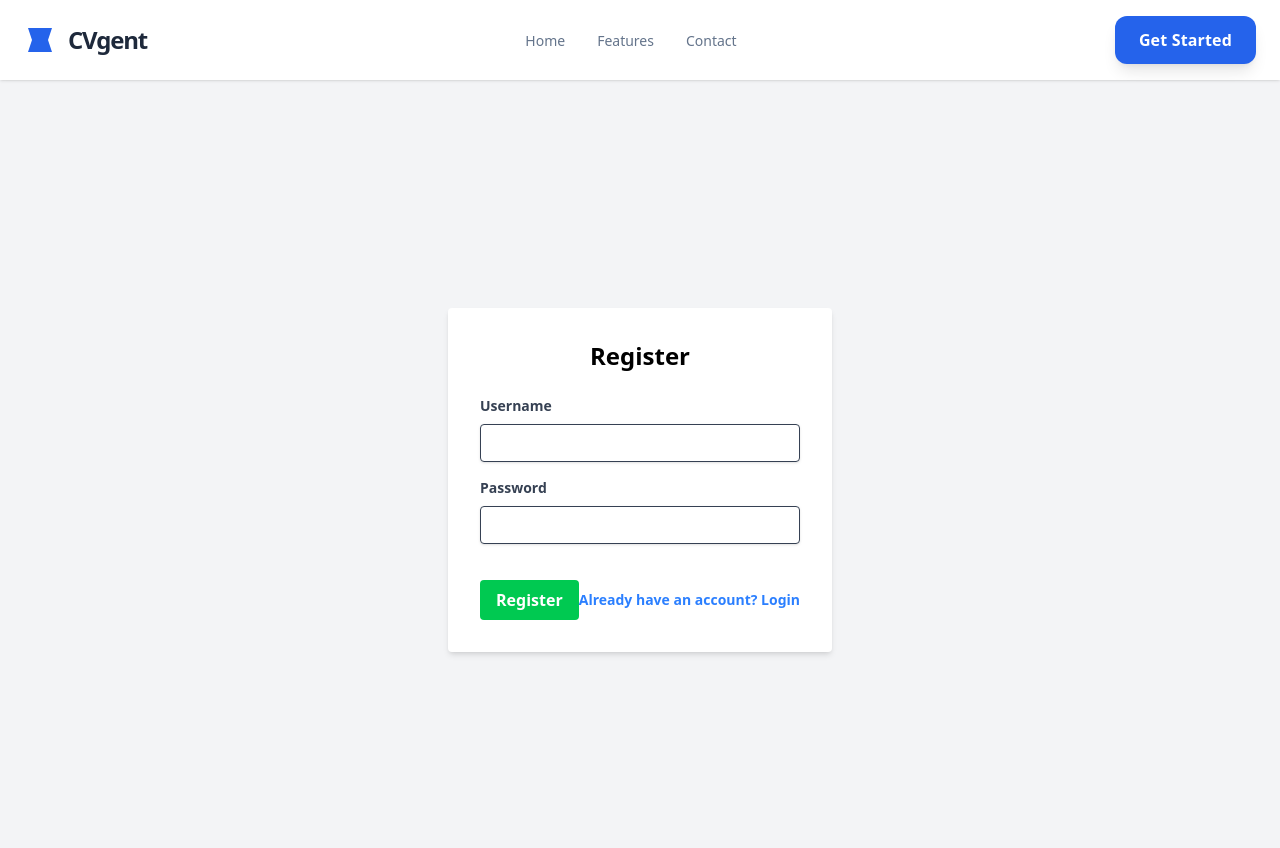
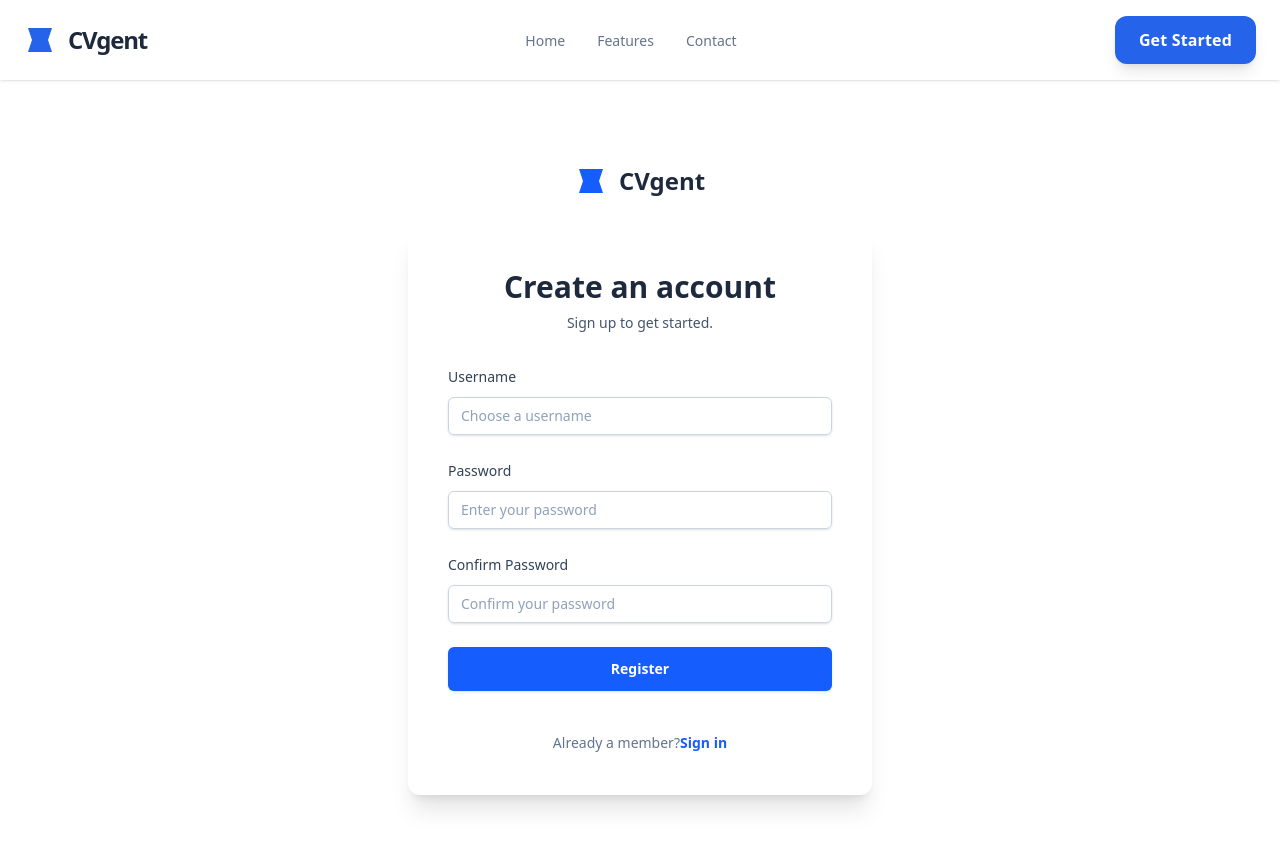
Before and after one commit to Ysen0603/cvgent, a Next.js app in the folder frontend/: page /register in a window 1280 px wide. Shown: the top 848 px of the page. Built offline with nearby package versions, Linux system fonts and the light colour scheme; no server answers.

Commit message:
Enhance layout and styling for RegisterForm; add email and confirm password fields, improve error handling and UI/UX

```diff
--- a/frontend/app/layout.tsx
+++ b/frontend/app/layout.tsx
@@ -28,7 +28,7 @@ export default function RootLayout({
   return (
     <html lang="en">
       <body
-        className={`${geistSans.variable} ${geistMono.variable} antialiased`}
+        className={`${geistSans.variable} ${geistMono.variable} antialiased min-h-screen flex flex-col`}
       >
         <AuthProvider>
           <Navbar /> {/* Add Navbar here */}
--- a/frontend/components/auth/RegisterForm.tsx
+++ b/frontend/components/auth/RegisterForm.tsx
@@ -5,63 +5,118 @@ import Link from 'next/link';
 
 const RegisterForm: React.FC = () => {
   const [username, setUsername] = useState('');
+  const [email, setEmail] = useState('');
   const [password, setPassword] = useState('');
+  const [password2, setPassword2] = useState(''); // For confirm password
   const [error, setError] = useState('');
   const { register } = useAuth();
 
   const handleSubmit = async (e: React.FormEvent) => {
     e.preventDefault();
     setError('');
-    const success = await register(username, password);
+
+    if (password !== password2) {
+      setError('Passwords do not match.');
+      return;
+    }
+
+    const success = await register(username, password); // Assuming register function takes email now
     if (!success) {
       setError('Registration failed. Please try again.');
     }
   };
 
   return (
-    <div className="flex flex-col items-center justify-center min-h-screen bg-gray-100">
-      <div className="p-8 bg-white rounded shadow-md w-96">
-        <h2 className="text-2xl font-bold mb-6 text-center">Register</h2>
-        <form onSubmit={handleSubmit}>
-          {error && <p className="text-red-500 text-sm mb-4">{error}</p>}
-          <div className="mb-4">
-            <label className="block text-gray-700 text-sm font-bold mb-2" htmlFor="username">
+    <div className="relative flex min-h-screen flex-col justify-center overflow-hidden">
+      <div className="mx-auto flex w-full max-w-lg flex-col px-6">
+        <div className="flex items-center justify-center gap-3 mb-8">
+          <div className="text-blue-600">
+            <svg className="h-8 w-8" fill="currentColor" viewBox="0 0 48 48">
+              <path d="M6 6H42L36 24L42 42H6L12 24L6 6Z"></path>
+            </svg>
+          </div>
+          <h1 className="text-2xl font-bold text-slate-800">CVgent</h1>
+        </div>
+        <div className="rounded-xl bg-white p-6 shadow-xl sm:p-10">
+          <div className="w-full">
+            <div className="text-center">
+              <h2 className="text-3xl font-bold text-slate-800">Create an account</h2>
+              <p className="mt-2 text-sm text-slate-600">Sign up to get started.</p>
+            </div>
+            <div className="mt-8">
+              <form onSubmit={handleSubmit} className="space-y-6">
+                <div>
+                  <label className="block text-sm font-medium leading-6 text-slate-700" htmlFor="username">
                     Username
                   </label>
+                  <div className="mt-2">
                     <input
+                      autoComplete="username"
+                      className="form-input block w-full px-3 py-2 border border-slate-300 rounded-md shadow-sm placeholder-slate-400 focus:outline-none focus:ring-blue-600 focus:border-blue-600 sm:text-sm"
+                      id="username"
+                      name="username"
+                      placeholder="Choose a username"
                       type="text"
-              id="username"
-              className="shadow appearance-none border rounded w-full py-2 px-3 text-gray-700 leading-tight focus:outline-none focus:shadow-outline"
                       value={username}
                       onChange={(e) => setUsername(e.target.value)}
                       required
                     />
                   </div>
-          <div className="mb-6">
-            <label className="block text-gray-700 text-sm font-bold mb-2" htmlFor="password">
+                </div>
+
+                <div>
+                  <label className="block text-sm font-medium leading-6 text-slate-700" htmlFor="password">
                     Password
                   </label>
+                  <div className="mt-2">
                     <input
+                      autoComplete="new-password"
+                      className="form-input block w-full px-3 py-2 border border-slate-300 rounded-md shadow-sm placeholder-slate-400 focus:outline-none focus:ring-blue-600 focus:border-blue-600 sm:text-sm"
+                      id="password"
+                      name="password"
+                      placeholder="Enter your password"
                       type="password"
-              id="password"
-              className="shadow appearance-none border rounded w-full py-2 px-3 text-gray-700 mb-3 leading-tight focus:outline-none focus:shadow-outline"
                       value={password}
                       onChange={(e) => setPassword(e.target.value)}
                       required
                     />
                   </div>
-          <div className="flex items-center justify-between">
+                </div>
+                <div>
+                  <label className="block text-sm font-medium leading-6 text-slate-700" htmlFor="password2">
+                    Confirm Password
+                  </label>
+                  <div className="mt-2">
+                    <input
+                      autoComplete="new-password"
+                      className="form-input block w-full px-3 py-2 border border-slate-300 rounded-md shadow-sm placeholder-slate-400 focus:outline-none focus:ring-blue-600 focus:border-blue-600 sm:text-sm"
+                      id="password2"
+                      name="password2"
+                      placeholder="Confirm your password"
+                      type="password"
+                      value={password2}
+                      onChange={(e) => setPassword2(e.target.value)}
+                      required
+                    />
+                  </div>
+                </div>
+                <div>
                   <button
+                    className="flex w-full justify-center rounded-md bg-blue-600 px-3 py-2.5 text-sm font-semibold leading-6 text-white shadow-sm hover:bg-blue-500 focus-visible:outline focus-visible:outline-2 focus-visible:outline-offset-2 focus-visible:outline-blue-600"
                     type="submit"
-              className="bg-green-500 hover:bg-green-700 text-white font-bold py-2 px-4 rounded focus:outline-none focus:shadow-outline"
                   >
                     Register
                   </button>
-            <Link href="/login" className="inline-block align-baseline font-bold text-sm text-blue-500 hover:text-blue-800">
-              Already have an account? Login
-            </Link>
                 </div>
+                {error && <p className="text-red-500 text-sm text-center mt-4">{error}</p>}
               </form>
+              <p className="mt-10 text-center text-sm text-slate-500">
+                Already a member?
+                <Link className="font-semibold leading-6 text-blue-600 hover:text-blue-500" href="/login">Sign in</Link>
+              </p>
+            </div>
+          </div>
+        </div>
       </div>
     </div>
   );
```
Lines whose indentation alone changed are shown as unchanged.
